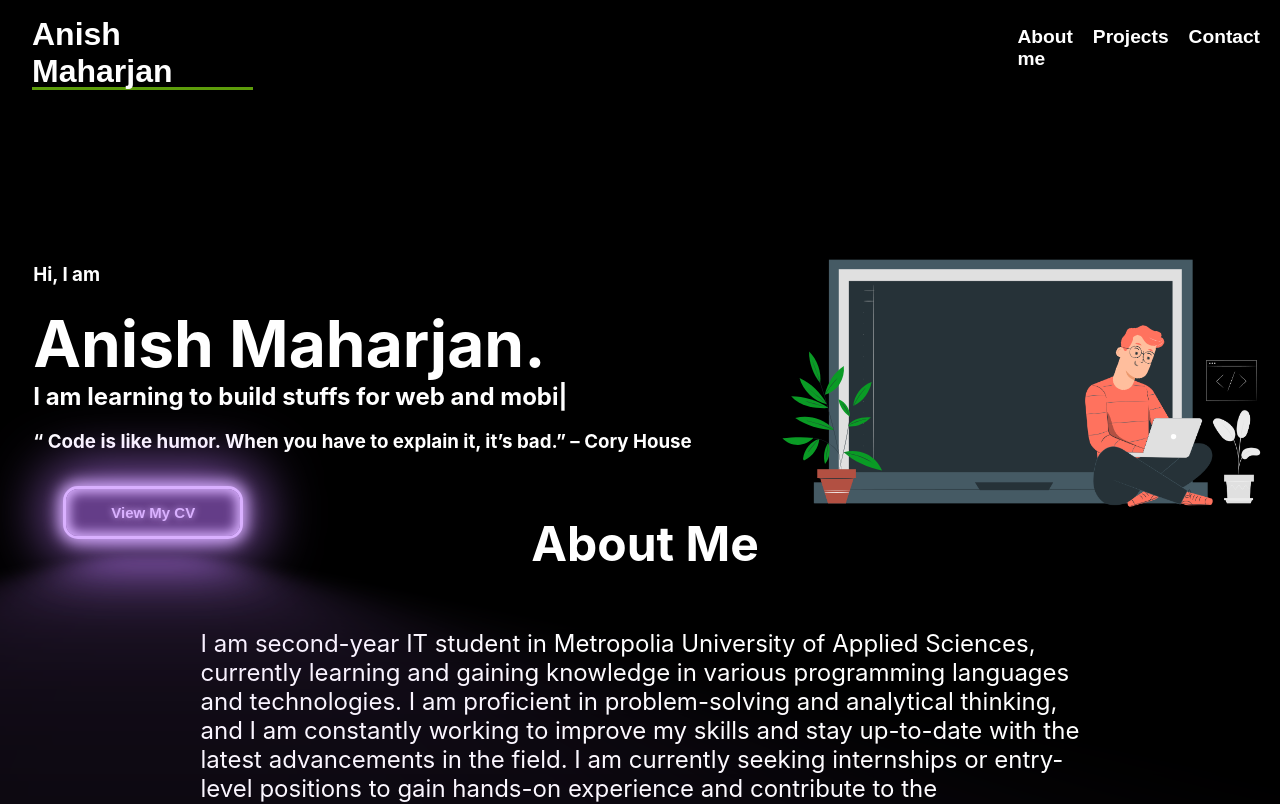
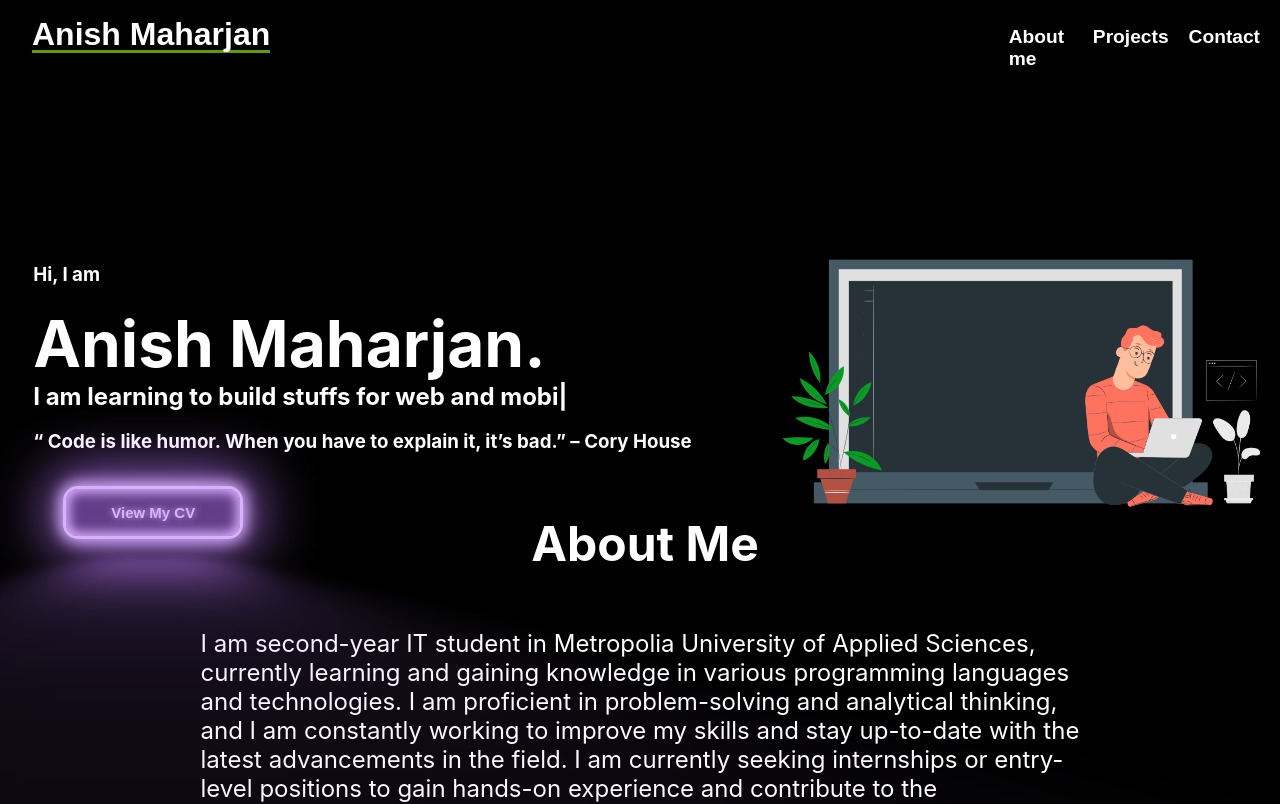
Before and after one commit to anish0123/portfolio, a React (Create React App) app: page / in a window 1280 px wide. Shown: the top 804 px of the page. Built offline with nearby package versions, Linux system fonts and the light colour scheme.

Commit message:
migrated nav right items css to styled components

```diff
--- a/src/components/NavBar.js
+++ b/src/components/NavBar.js
@@ -27,24 +27,68 @@ const NavBar = () => {
   return (
     <div id={navbar ? "navBarScrolled" : "navBar"}>
       <div>
-        <AnchorLink href="#welcome" style={{textDecoration : "none"}}>
+        <AnchorLink href="#welcome" style={{ textDecoration: "none" }}>
           <MainName />
         </AnchorLink>
       </div>
-      <div className="navRight">
-        <AnchorLink href="#profile" style={{textDecoration: "none"}}>
+      <NavRight>
+        <AnchorLink href="#profile" style={{ textDecoration: "none" }}>
           <NavRightItems title="About me" />
         </AnchorLink>
-        <AnchorLink href="#project" style={{textDecoration: "none"}}>
-        <NavRightItems title="Projects" />
+        <AnchorLink href="#project" style={{ textDecoration: "none" }}>
+          <NavRightItems title="Projects" />
         </AnchorLink>
-        <AnchorLink href="#contact" style={{textDecoration: "none"}}>
-        <NavRightItems title="Contact" />
+        <AnchorLink href="#contact" style={{ textDecoration: "none" }}>
+          <NavRightItems title="Contact" />
         </AnchorLink>
-      </div>
+      </NavRight>
     </div>
   );
 };
 
+const NavRight = styled.div`
+  display: flex;
+  flex: 1;
+  flex-direction: row;
+  padding: 0;
+  margin: 0;
+  margin-left: 50%;
+
+  @media only screen and (max-width: 1920px) {
+    margin-left: 63%;
+  }
+
+  @media only screen and (max-width: 1440px) {
+    margin-left: 53%;
+  }
+
+  @media only screen and (max-width: 1080px) {
+    margin-left: 45%;
+  }
+
+  @media only screen and (max-width: 900px) {
+    margin-left: 40%;
+  }
+
+  @media only screen and (max-width: 750px) {
+    margin-left: 28%;
+  }
+
+  @media only screen and (max-width: 500px) {
+    margin-left: 10%;
+  }
+
+  @media only screen and (max-width: 440px) {
+    margin-left: 8%;
+  }
+
+  @media only screen and (max-width: 380px) {
+    margin-left: 5%;
+  }
+
+  @media only screen and (max-width: 300px) {
+    margin-left: 0;
+  }
+`;
 
 export default NavBar;
--- a/src/index.css
+++ b/src/index.css
@@ -63,16 +63,6 @@ Styling for navBar
   padding: 0;
   background-color: #1B2223;
 }
-
-.navRight{
-  display: flex;
-  flex: 1;
-  flex-direction: row;
-  padding: 0;
-  margin: 0;
-  margin-left: 50%;
-}
-
 
   /*
 Styling for my welcome text and small intro page
@@ -292,10 +282,6 @@ Styling for my contact details
         padding-top: 1rem;
         height: 3rem;
       }
-      .navRight{
-        margin-left: 63%
-      }
-
       /*
   Styling for my welcome text and small intro page
   */
@@ -384,9 +370,6 @@ Styling for my contact details
         padding: 0;
         padding-top: 1rem;
         height: 3rem;
-      }
-      .navRight{
-        margin-left: 55%
       }
 
       /*
@@ -490,10 +473,6 @@ Styling for my contact details
         padding-top: 1rem;
         height: 3rem;
       }
-      .navRight{
-        margin-left: 48%;
-      }
-
       /*
   Styling for my welcome text and small intro page
   */
@@ -680,16 +659,6 @@ Styling for my contact details
     */
 
     @media only screen and (max-width: 900px) {
-      .navRight{
-        display: flex;
-        flex: 1;
-        flex-direction: row;
-        padding: 0;
-        margin: 0;
-        margin-left: 42%;
-
-
-      }
 
       /*
   Styling for my welcome text and small intro page
@@ -866,28 +835,6 @@ Styling for my contact details
 
 
 
-  /*
-    For responsive designs using media Query
-    */
-
-    @media only screen and (max-width: 750px) {
-
-      .navRight{
-        display: flex;
-        flex: 1;
-        flex-direction: row;
-        padding: 0;
-        margin: 0;
-        margin-left: 30%;
-
-      }
-
-    }
-
-
-
-
-
 
 
     /*
@@ -904,14 +851,6 @@ Styling for my contact details
         height: 2.5rem;
       }
 
-      .navRight{
-        display: flex;
-        flex: 1;
-        flex-direction: row;
-        padding: 0;
-        margin: 0;
-        margin-left: 10%;
-      }
 
       /*
   Styling for my welcome text and small intro page
@@ -1085,35 +1024,12 @@ Styling for my contact details
 
 
 
-
-
-    @media only screen and (max-width: 440px) {
-      .navRight{
-        display: flex;
-        flex: 1;
-        flex-direction: row;
-        padding: 0;
-        margin: 0;
-        margin-left: 8%;
-      }
-
-    }
-
     /*
     For responsive designs using media Query
     */
 
     @media only screen and (max-width: 380px) {
 
-      .navRight{
-        display: flex;
-        flex: 1;
-        flex-direction: row;
-        padding: 0;
-        margin: 0;
-        margin-left: 5%;
-
-      }
 
       .icons {
         width: 18rem;
@@ -1136,15 +1052,6 @@ Styling for my contact details
       #navBarScrolled {
         height: 1.5rem;
       }
-      .navRight{
-        display: flex;
-        flex: 1;
-        flex-direction: row;
-        padding: 0;
-        margin: 0;
-        margin-left: 0;
-
-      }
 
       .icons {
         width: 17rem;
```
